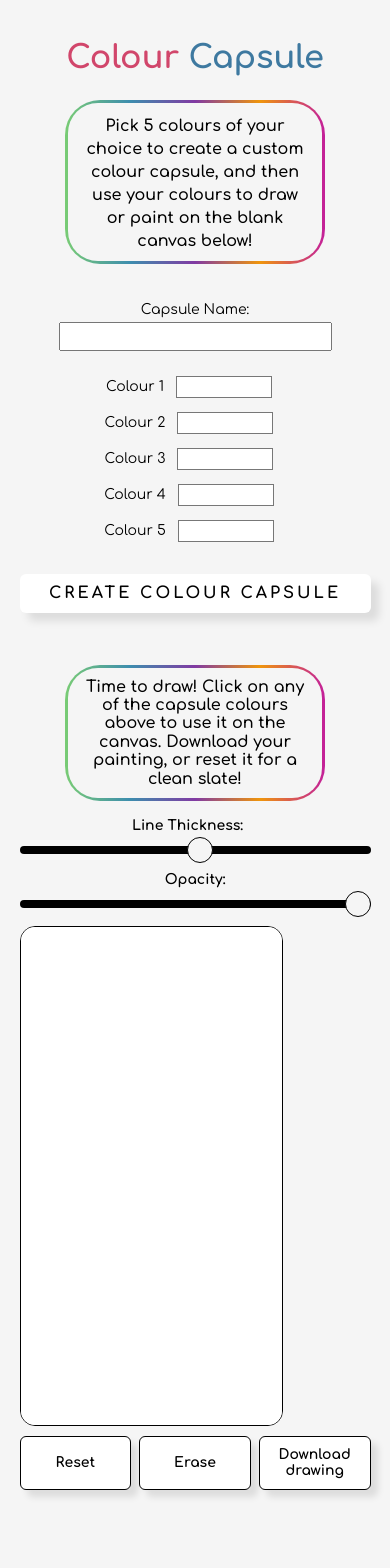
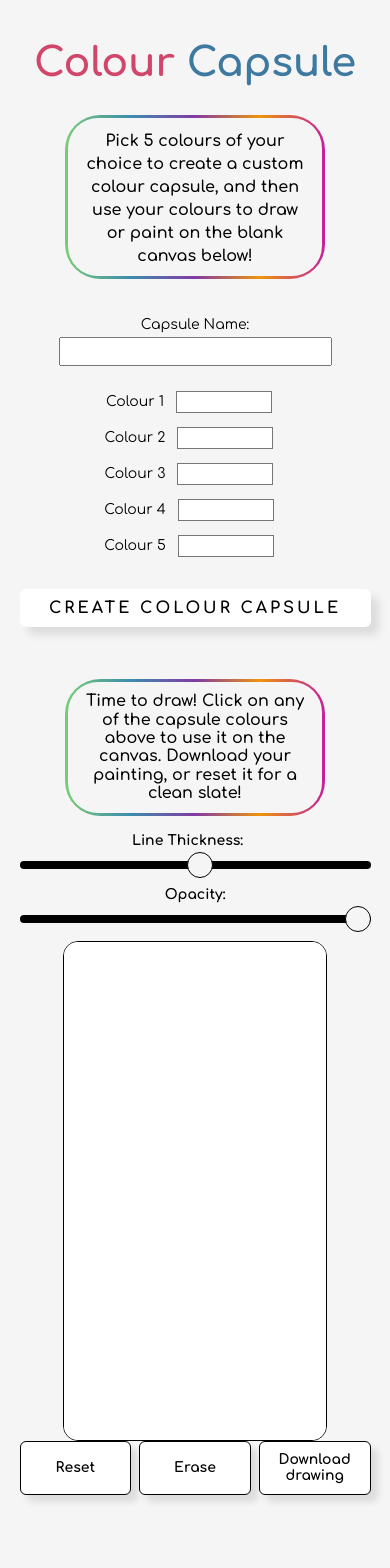
Before and after one commit to GabriellaPenev/colour-capsule, a React (Create React App) app: page / in a window 390 px wide. Shown: the top 1568 px of the page. Built offline with nearby package versions, Linux system fonts and the light colour scheme; no server answers; the database is empty.

Commit message:
more tests

```diff
--- a/src/App.css
+++ b/src/App.css
@@ -293,7 +293,7 @@ body,
 }
 
 h1 {
-  font-size: clamp(1.6rem, 8vw, 4.4rem);
+  font-size: clamp(2rem, 8vw, 4.4rem);
   font-weight: 700;
   margin-top: 40px;
 }
@@ -746,6 +746,7 @@ a {
 
   .canvasContainer {
     width: 75%;
+    margin: 0 auto;
   }
 
 }
--- a/src/Components/Canvas.js
+++ b/src/Components/Canvas.js
@@ -38,6 +38,8 @@ const Canvas = forwardRef(({selectedColor, setSelectedColor}, ref) => {
         ctxRef.current.lineWidth = lineWidth;
         ctxRef.current.moveTo(offsetX, offsetY);
         ctxRef.current.stroke();
+        canvasRef.current.style.backgroundColor = '#ffffff'
+
         setIsDrawing(true);
     }
 
@@ -55,6 +57,8 @@ const Canvas = forwardRef(({selectedColor, setSelectedColor}, ref) => {
         ctxRef.current.globalAlpha = opacity;
         ctxRef.current.lineTo(offsetX, offsetY);
         ctxRef.current.stroke();
+        canvasRef.current.style.backgroundColor = '#ffffff';
+
     }
 
     const reset = () => {
```
